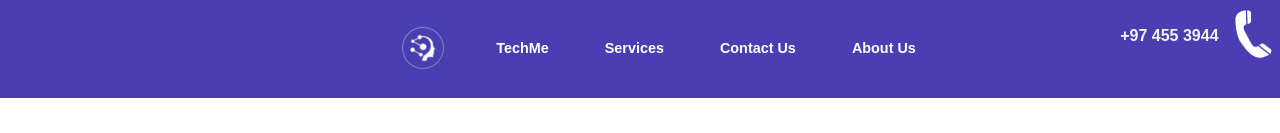
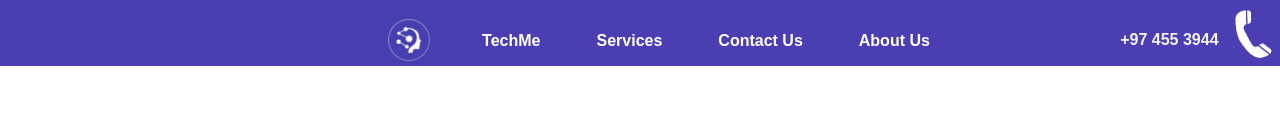
Before and after one commit to baayesh/TechMe, a React (Create React App) app: page / in a window 1280 px wide. Shown: the top 133 px of the page. Built offline with nearby package versions, Linux system fonts and the light colour scheme; a web font is replaced by a local one.

Commit message:
Add video component

```diff
--- a/src/App.js
+++ b/src/App.js
@@ -11,6 +11,7 @@ import TestComponent from "./components/TestComponent";
 import React from 'react';
 import Hero from "./pages/Home/Hero/Hero";
 import Services from "./pages/Home/Services/Services";
+import Video from "./pages/Home/Video/Video";
 
 
 
@@ -25,6 +26,7 @@ function App() {
             <Route exact path="/">
               <Hero/>
               <Services/>
+              <Video/>
             </Route>
             <Route path="/contact-us">
               <Contacts />
--- a/src/components/Navigation/Navigation.css
+++ b/src/components/Navigation/Navigation.css
@@ -13,7 +13,7 @@
 
 .container-header {
   width:100%;
-  margin: auto;
+
   top: 0;
   position: fixed;
   background-color: #4b3db2;
@@ -39,7 +39,7 @@
   color: white;
   font-family: "Lovelo", sans-serif;
   font-weight: 900;
-  font-size: 0.9rem;
+  font-size: 1rem;
   -webkit-transition: color 0.5s ease-in-out;
 }
 
@@ -49,21 +49,20 @@
   flex-direction: row;
   justify-content: center;
   align-items: center;
+  margin-bottom: -8px;
+  margin-top: -8px;
 
 }
 
 .nav-container-contact{
   display: flex;
   justify-content: flex-end;
-  align-items: center;
   position: absolute;
   top: 0;
   right: 0;
 }
 
 .nav-icon{
-  max-width: 50px;
-  max-height: 50px;
   overflow: hidden;
   margin-right: 50px;
   margin-top: -4px;
@@ -84,7 +83,7 @@
   font-family: 'Lovelo', sans-serif;
   font-weight: 900;
   padding-right: 6%;
-  margin-top: 10%;
+  margin-top: 15%;
 }
 .a-us-conde-icon {
   width: 30px;
--- a/src/components/Navigation/Navigation.jsx
+++ b/src/components/Navigation/Navigation.jsx
@@ -72,28 +72,28 @@ function Navigation() {
       <header className="container-header">
         <div>
           {/* Toggle Btn */}
-          <div className="  container-fluid d-flex justify-content-center align-items-center">
+          <div className="   d-flex justify-content-center align-items-center">
             <div className="row ">
               <nav >
                 {/* For Web */}
-                <div className="nav-container-items">
-                  <ul className="nav-container-items mt-3">
+                <div className="">
+                  <ul className="nav-container-items mt-2">
                     <li className="nav-icon">
-                      <img src={logo} alt="" />
+                      <img src={logo} alt="logo" className="nav-logo"/>
                     </li>
-                    <Link className="link pt-1 pb-1 pe-5   " to="/">
+                    <Link className="link pe-5   " to="/">
                       TechMe
                     </Link>
-                    <Link className="link ps-2  pt-1 pb-1 pe-5 " to="/services">
+                    <Link className="link ps-2   pe-5 " to="/services">
                       Services
                     </Link>
                     <Link
-                      className="link ps-2  pt-1 pb-1 pe-5"
+                      className="link ps-2 pe-5"
                       to="/contact-us"
                     >
                       Contact Us
                     </Link>
-                    <Link className="link ps-2  pt-1 pb-1" to="/about-us">
+                    <Link className="link ps-2  " to="/about-us">
                       About Us
                     </Link>
 
--- /dev/null
+++ b/src/pages/Home/Video/Video.css
@@ -0,0 +1,14 @@
+.hm-vd-container{
+    top: 0;
+    bottom:0;
+    width: 100%;
+    height: 100%;
+    overflow: hidden;
+    margin-top: 2%;
+}
+
+.hm-vd-container video{
+    width: 100%;
+    height: 100%;
+    object-fit: cover;
+}
--- /dev/null
+++ b/src/pages/Home/Video/Video.jsx
@@ -0,0 +1,15 @@
+import React from 'react';
+import './Video.css';
+import counterVideo from '../../../Assets/Home/Counter__Video/counter__video.mp4';
+
+const Video = () => {
+  return (
+    <div>
+        <div className='hm-vd-container'>
+            <video autoPlay loop src={counterVideo}></video>
+        </div>
+    </div>
+  )
+}
+
+export default Video
```
Also changed, not shown: 1 other file (tests, documents, lock files or other folders).
